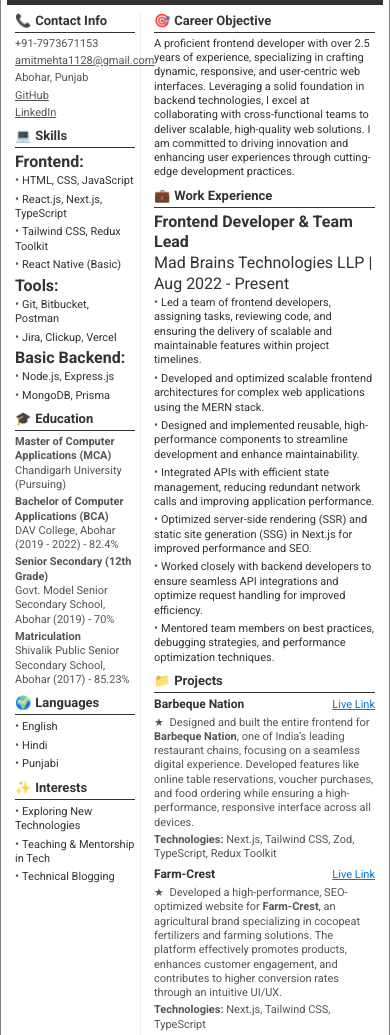
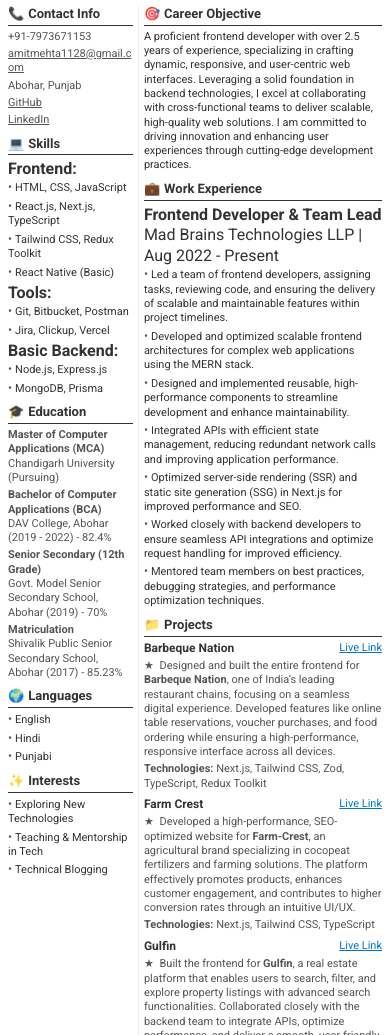
Before and after one commit to amit-mehta28/amit-mehta-resume, a plain HTML site: page index.html in a window 390 px wide. Shown: the part 63-1098 px from the top of the page. Drawn offline with Linux system fonts and the light colour scheme.

Commit message:
made for mobile

```diff
--- a/index.html
+++ b/index.html
@@ -28,7 +28,7 @@
             background: #fff;
             padding: 6px;
             border: 1px solid gray;
-            box-shadow: 0 3px 10px rgb(0,0,0,0.2);
+            box-shadow: 0 3px 10px rgb(0, 0, 0, 0.2);
         }
 
         .header {
@@ -225,6 +225,25 @@
                 margin: 0mm;
             }
         }
+
+
+        @media (max-width:600px) {
+            .container {
+                padding: 0px;
+                border: none;
+            }
+
+            .highlight a {
+                display: block;
+                word-break: break-all;
+            }
+
+            .main {
+                /* display: flex;
+                padding: 8px; */
+                gap: 0px;
+            }
+        }
     </style>
 </head>
 
@@ -347,7 +366,7 @@
 
                     <div class="project">
                         <div class="project-header">
-                            <span class="project-title">Farm-Crest</span>
+                            <span class="project-title">Farm Crest</span>
                             <a href="https://www.farm-crest.com/" class="live-link" target="_blank">Live Link</a>
                         </div>
                         <p class="highlight icon">
```
